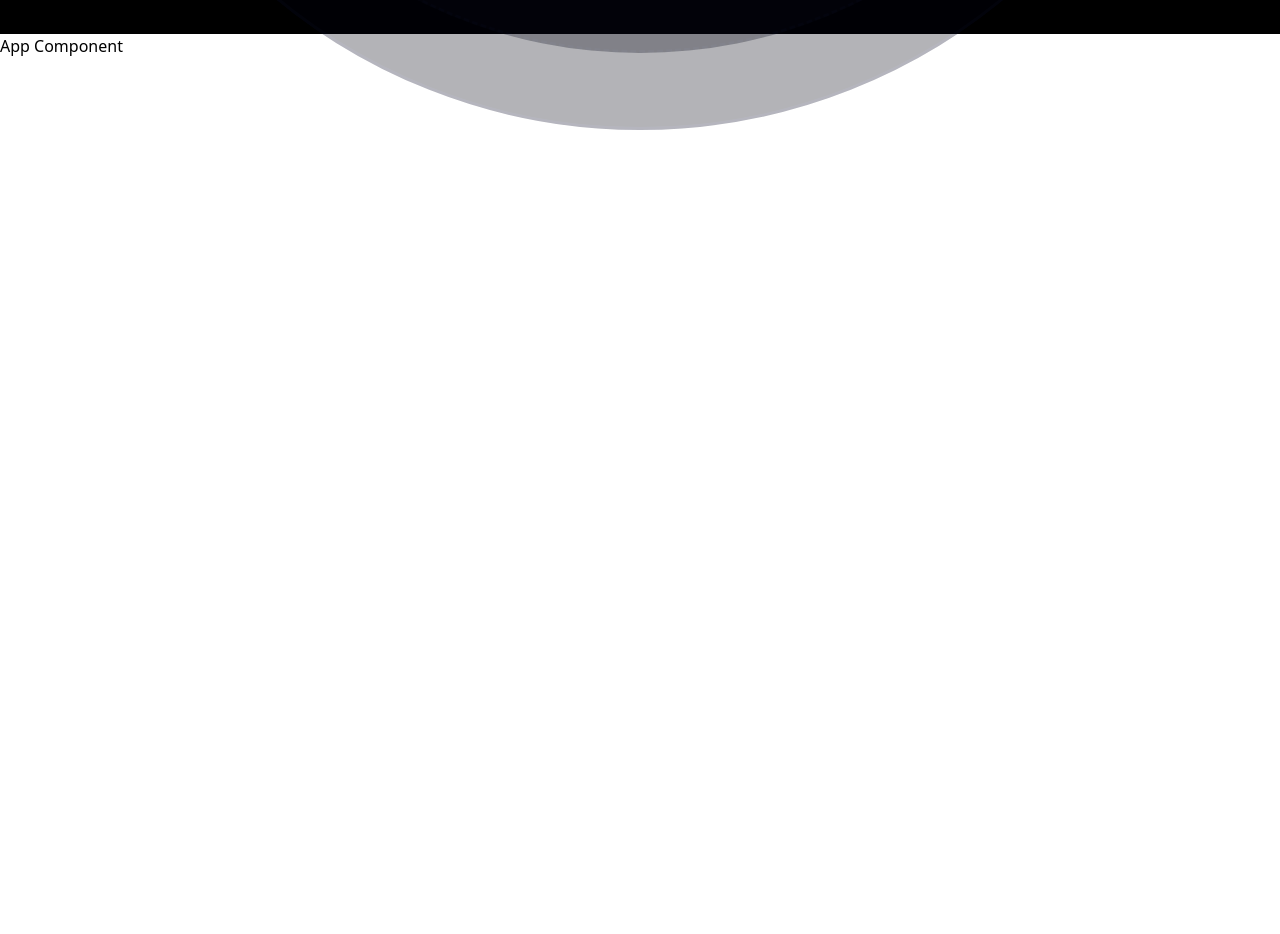
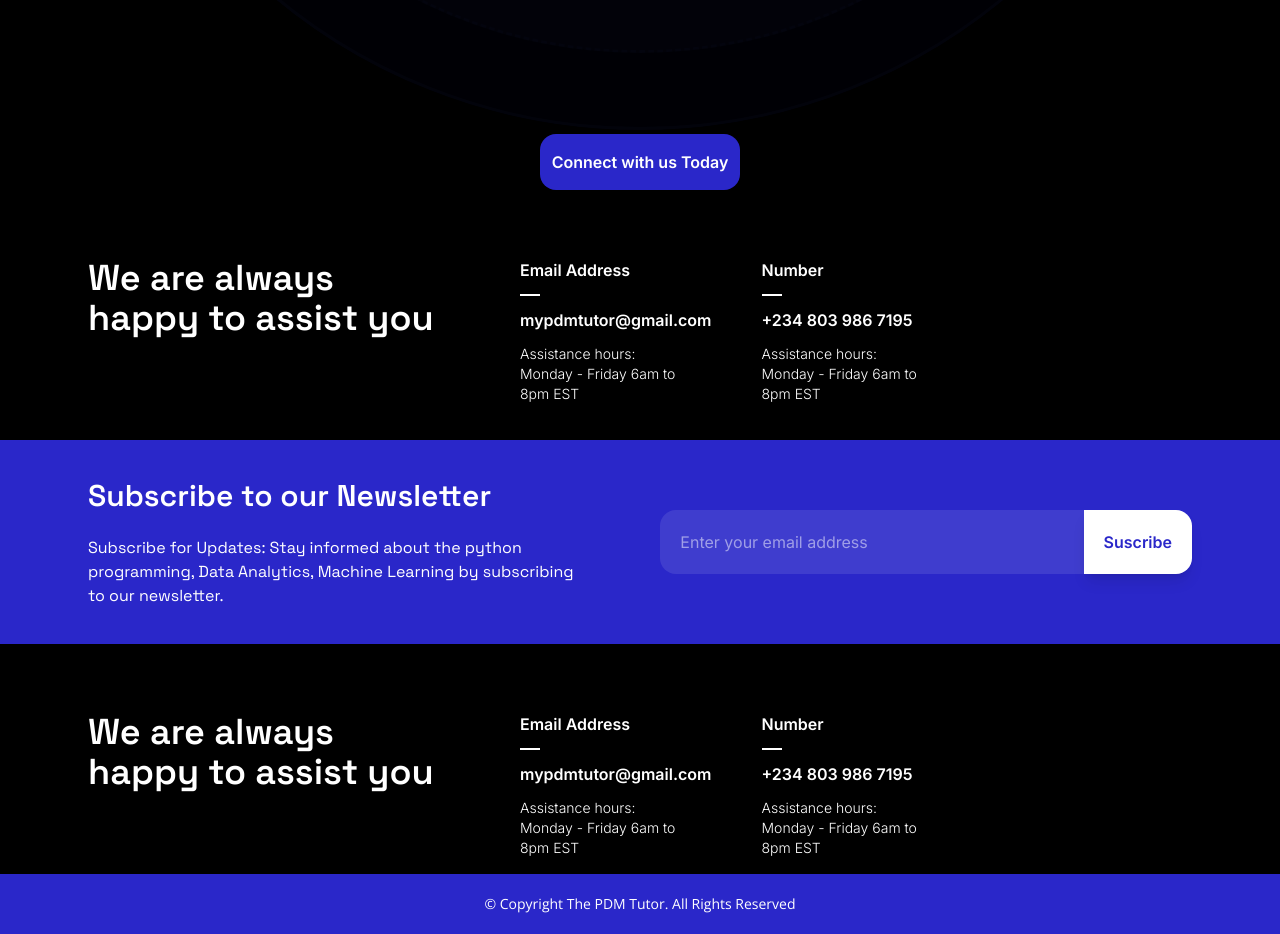
Before and after one commit to PhoinixTechnologies/pdm, a React (Vite) app: page / in a window 1280 px wide. Shown: the part 3940-4874 px from the top of the page. Before the commit the page ends 4070 px from the top, so only its background shows below. Built offline with nearby package versions, Linux system fonts and the light colour scheme.

Commit message:
Footer done

```diff
--- a/src/Agenda.jsx
+++ b/src/Agenda.jsx
@@ -109,8 +109,8 @@ const Agenda = () => {
                                 />
                             </div>
                         </form>
-                        <button type="button" className='flex gap-x-0 bg-[#2A27C9] w-max items-center p-3 rounded-2xl mt-15'>
-                            <p className='items-center font-logo text-lg font-semibold '>
+                        <button type="button" className='input-btn '>
+                            <p className='input-text '>
                             Leave us a Message
                             </p>
                             <svg xmlns="http://www.w3.org/2000/svg" width="24" height="25" viewBox="0 0 24 25" fill="none">
--- a/src/App.jsx
+++ b/src/App.jsx
@@ -1,11 +1,11 @@
 import Navbar from './Navbar';
 import Home from './Home';
 import About from './aboutus';
-import Course from './Courses';
 import Agenda from './Agenda';
+import Connect from './connect';
+import Foot from './footer';
 
 function App() {
-  const title ='App Component';
   // const likes =  50;
   // const link = "https://www.google.com";
   return (
@@ -14,16 +14,10 @@ function App() {
         <div className='content'>
         <Home />
         <About/>
-        <Course/>
         <Agenda/>
-          <h1>{title}</h1>
-          {/* <p>Likes {likes} times</p>
+        <Connect/>
+        <Foot/>
 
-          <p>{10}</p>
-          <p>{'Hello Ninjas'}</p>
-          <p>{[1,2,3,4]}</p>
-
-          <a href={link}>Google Site</a> */}
         </div>
 
     </div>
--- a/src/Courses.jsx
+++ /dev/null
@@ -1,7 +0,0 @@
-const Course = () => {
-    return (
-        <div></div>
-     );
-}
-
-export default Course;
--- /dev/null
+++ b/src/connect.jsx
@@ -0,0 +1,82 @@
+const Connect = () => {
+    return (
+        <div className=' w-full bg-black pt-10 flex flex-col gap-y-5'>
+             <button type="button" className='input-btn place-self-center'>
+                <p className='input-text text-white'>
+                    Connect with us Today
+                </p>
+            </button>
+            <div className='flex w-full gap-x-6 justify-start text-white h-max p-20 py-10 pb-2'>
+                <div className=' w-max pr-10 font-link h-max p-2'>
+                    <p className='font-semibold text-4xl/10 w-90'>
+                        We are always  happy to assist you
+                    </p>
+                </div>
+                <div className='flex gap-x-[50px]  p-2 font-logo w-[50%]'>
+                    <span className='flex flex-col gap-y-3'>
+                        <h1 className='input-text'>Email Address</h1>
+                        <div className='border border-white w-5'> </div>
+                        <h1 className='input-text'>mypdmtutor@gmail.com</h1>
+                       <div className='text-sm'>
+                       <p className='font-light'>Assistance hours:</p>
+                       <p className='font-light w-40'>Monday - Friday 6am to  8pm EST</p>
+                       </div>
+                    </span>
+                    <span className='flex flex-col gap-y-3'>
+                        <h1 className='input-text'>Number</h1>
+                        <div className='border border-white w-5'> </div>
+                        <h1 className='input-text'>+234 803 986 7195</h1>
+                       <div className='text-sm'>
+                       <p className='font-light'>Assistance hours:</p>
+                       <p className='font-light w-40'>Monday - Friday 6am to  8pm EST</p>
+                       </div>
+                    </span>
+                </div>
+            </div>
+            <div className='flex w-full gap-x-6 justify-center text-white h-max p-20 py-7  bg-[#2A27C9] items-center'>
+                <div className=' w-[50%] pr-10 font-link h-max p-2 gap-y-5 flex flex-col'>
+                    <p className='font-semibold text-3xl/10 w-max'>
+                    Subscribe to our Newsletter
+                    </p>
+                    <p className=' w-125'>
+                    Subscribe for Updates: Stay informed about the python programming, Data Analytics, Machine Learning by subscribing to our newsletter.
+                    </p>
+                </div>
+                <div className='flex p-2 font-logo w-[50%] h-max items-center'>
+                   <input type="email" name="" id="" placeholder='Enter your email address' className='outline-none bg-white/10 pl-5 pr-10 py-5 rounded-l-2xl w-full' />
+                   <button className=' px-5 py-5 bg-white text-[#2A27C9] rounded-r-2xl font-semibold shadow-lg shadow-black/10'>Suscribe</button>
+                </div>
+            </div>
+            <div className='flex w-full gap-x-6 justify-start text-white h-max p-20 py-10 pb-2'>
+                <div className=' w-max pr-10 font-link h-max p-2'>
+                    <p className='font-semibold text-4xl/10 w-90'>
+                        We are always  happy to assist you
+                    </p>
+                </div>
+                <div className='flex gap-x-[50px]  p-2 font-logo w-[50%]'>
+                    <span className='flex flex-col gap-y-3'>
+                        <h1 className='input-text'>Email Address</h1>
+                        <div className='border border-white w-5'> </div>
+                        <h1 className='input-text'>mypdmtutor@gmail.com</h1>
+                       <div className='text-sm'>
+                       <p className='font-light'>Assistance hours:</p>
+                       <p className='font-light w-40'>Monday - Friday 6am to  8pm EST</p>
+                       </div>
+                    </span>
+                    <span className='flex flex-col gap-y-3'>
+                        <h1 className='input-text'>Number</h1>
+                        <div className='border border-white w-5'> </div>
+                        <h1 className='input-text'>+234 803 986 7195</h1>
+                       <div className='text-sm'>
+                       <p className='font-light'>Assistance hours:</p>
+                       <p className='font-light w-40'>Monday - Friday 6am to  8pm EST</p>
+                       </div>
+                    </span>
+                </div>
+            </div>
+
+        </div>
+      );
+}
+
+export default Connect;
--- /dev/null
+++ b/src/footer.jsx
@@ -0,0 +1,9 @@
+const Foot = () => {
+    return (
+        <div className='p-5 bg-[#2A27C9] flex items-center justify-center text-white font-light text-sm font-sans'>
+            <p>© Copyright <b> The PDM Tutor</b>. All Rights Reserved </p>
+        </div>
+     );
+}
+
+export default Foot;
--- a/src/index.css
+++ b/src/index.css
@@ -2,12 +2,14 @@
 @import url('https://fonts.googleapis.com/css2?family=Inter:ital,opsz,wght@0,14..32,100..900;1,14..32,100..900&family=Space+Grotesk:wght@300..700&display=swap');
 @import url('https://fonts.googleapis.com/css2?family=Space+Grotesk:wght@300..700&display=swap');
 @import url('https://fonts.googleapis.com/css2?family=Sora:wght@100..800&display=swap');
+@import url('https://fonts.googleapis.com/css2?family=Open+Sans:ital,wght@0,300..800;1,300..800&display=swap');
 @import "tailwindcss";
 
 @theme{
     --font-logo: Inter;
     --font-link: Space Grotesk;
     --font-sora: Sora;
+    --font-sans:"Open Sans", sans-serif;
     --color-link: #7780A1;
     --color-mid: #2A27C9;
     --color-top: #504E52;
@@ -34,3 +36,9 @@
 .pText{
     @apply text-white font-logo text-sm font-medium tracking-wider;
 }
+.input-btn{
+    @apply flex gap-x-0 bg-[#2A27C9] w-max items-center p-3 py-4 rounded-2xl mt-15;
+}
+.input-text{
+    @apply items-center font-logo  font-semibold;
+}
```
